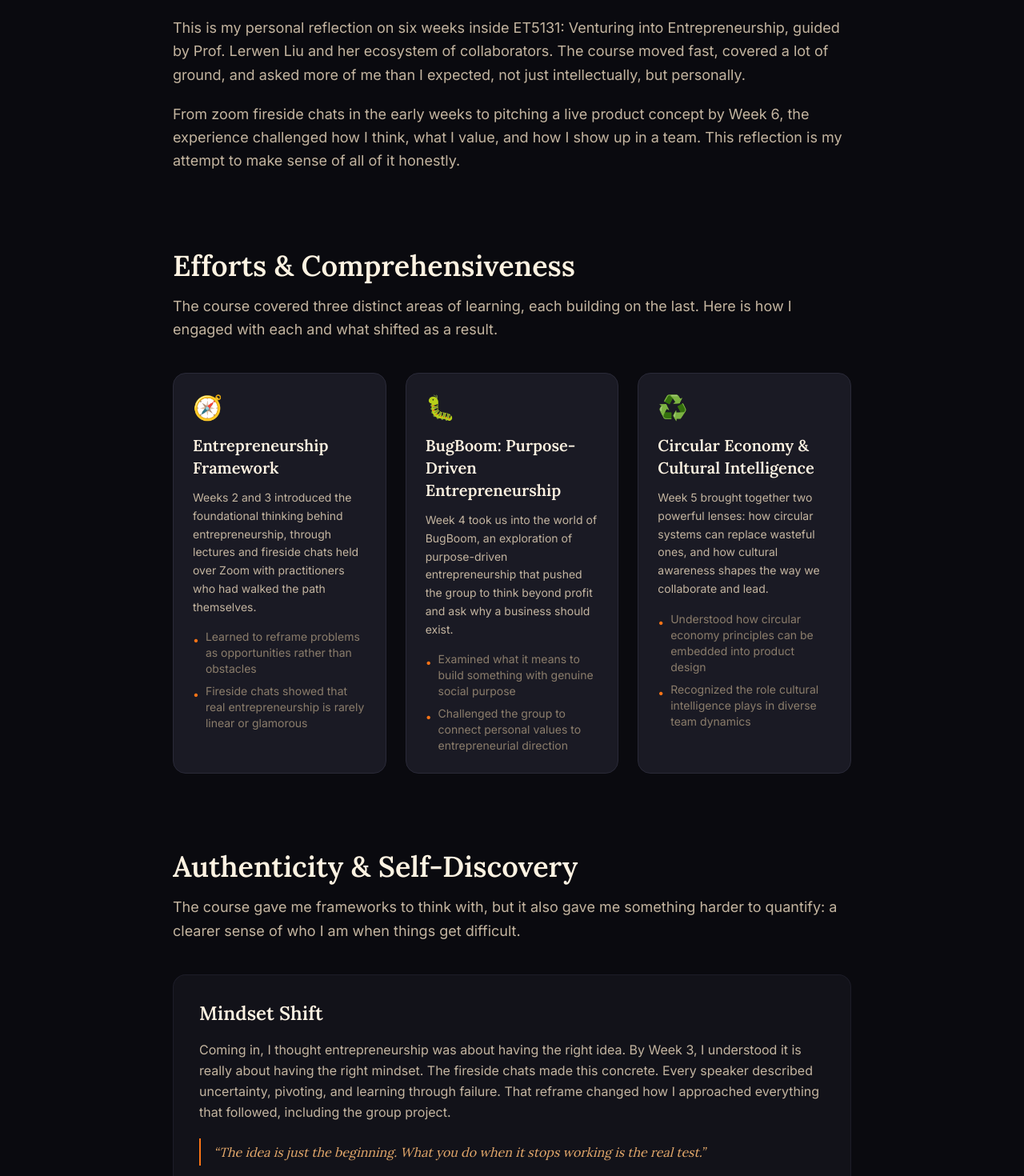
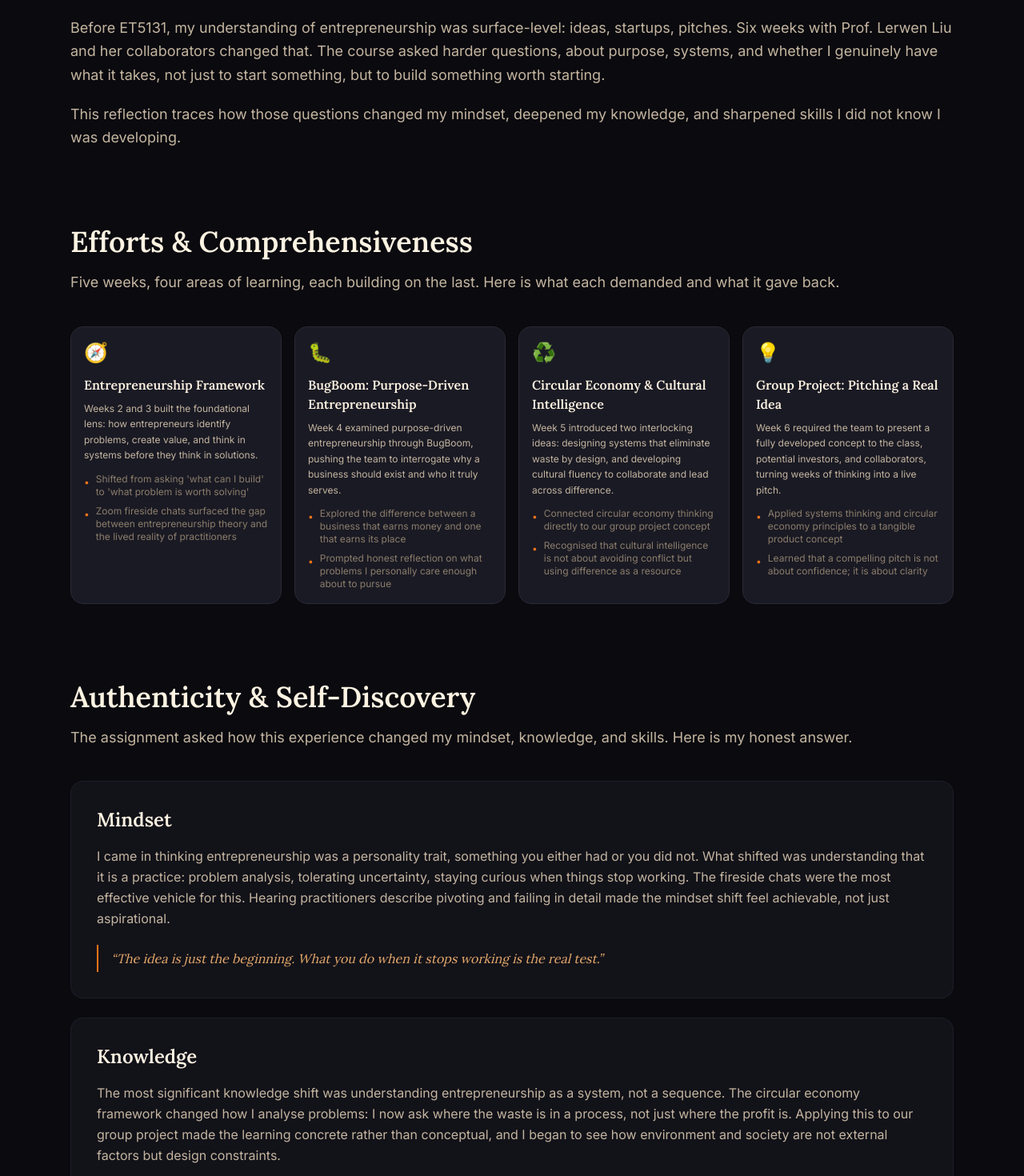
Before and after one commit to hydrolink/ET5131Reflection, a Next.js app: page / in a window 1280 px wide. Shown: the part 900-2370 px from the top of the page at 80% size. Built offline with nearby package versions, Linux system fonts and the light colour scheme.

Commit message:
refactor: enhance reflections content for clarity and depth; update layout in EffortsSection and TimelineSection

```diff
--- a/content/reflections.ts
+++ b/content/reflections.ts
@@ -65,45 +65,55 @@ export const siteContent: SiteContent = {
   about: {
     heading: "About This Reflection",
     paragraphs: [
-      "This is my personal reflection on six weeks inside ET5131: Venturing into Entrepreneurship, guided by Prof. Lerwen Liu and her ecosystem of collaborators. The course moved fast, covered a lot of ground, and asked more of me than I expected, not just intellectually, but personally.",
+      "Before ET5131, my understanding of entrepreneurship was surface-level: ideas, startups, pitches. Six weeks with Prof. Lerwen Liu and her collaborators changed that. The course asked harder questions, about purpose, systems, and whether I genuinely have what it takes, not just to start something, but to build something worth starting.",
 
-      "From zoom fireside chats in the early weeks to pitching a live product concept by Week 6, the experience challenged how I think, what I value, and how I show up in a team. This reflection is my attempt to make sense of all of it honestly.",
+      "This reflection traces how those questions changed my mindset, deepened my knowledge, and sharpened skills I did not know I was developing.",
     ],
   },
 
   efforts: {
     heading: "Efforts & Comprehensiveness",
     intro:
-      "The course covered three distinct areas of learning, each building on the last. Here is how I engaged with each and what shifted as a result.",
+      "Five weeks, four areas of learning, each building on the last. Here is what each demanded and what it gave back.",
     lectures: [
       {
         title: "Entrepreneurship Framework",
         icon: "\uD83E\uDDED", // compass
         summary:
-          "Weeks 2 and 3 introduced the foundational thinking behind entrepreneurship, through lectures and fireside chats held over Zoom with practitioners who had walked the path themselves.",
+          "Weeks 2 and 3 built the foundational lens: how entrepreneurs identify problems, create value, and think in systems before they think in solutions.",
         reflectionPoints: [
-          "Learned to reframe problems as opportunities rather than obstacles",
-          "Fireside chats showed that real entrepreneurship is rarely linear or glamorous",
+          "Shifted from asking 'what can I build' to 'what problem is worth solving'",
+          "Zoom fireside chats surfaced the gap between entrepreneurship theory and the lived reality of practitioners",
         ],
       },
       {
         title: "BugBoom: Purpose-Driven Entrepreneurship",
         icon: "\uD83D\uDC1B", // bug
         summary:
-          "Week 4 took us into the world of BugBoom, an exploration of purpose-driven entrepreneurship that pushed the group to think beyond profit and ask why a business should exist.",
+          "Week 4 examined purpose-driven entrepreneurship through BugBoom, pushing the team to interrogate why a business should exist and who it truly serves.",
         reflectionPoints: [
-          "Examined what it means to build something with genuine social purpose",
-          "Challenged the group to connect personal values to entrepreneurial direction",
+          "Explored the difference between a business that earns money and one that earns its place",
+          "Prompted honest reflection on what problems I personally care enough about to pursue",
         ],
       },
       {
         title: "Circular Economy & Cultural Intelligence",
         icon: "\u267B\uFE0F", // recycle
         summary:
-          "Week 5 brought together two powerful lenses: how circular systems can replace wasteful ones, and how cultural awareness shapes the way we collaborate and lead.",
+          "Week 5 introduced two interlocking ideas: designing systems that eliminate waste by design, and developing cultural fluency to collaborate and lead across difference.",
         reflectionPoints: [
-          "Understood how circular economy principles can be embedded into product design",
-          "Recognized the role cultural intelligence plays in diverse team dynamics",
+          "Connected circular economy thinking directly to our group project concept",
+          "Recognised that cultural intelligence is not about avoiding conflict but using difference as a resource",
+        ],
+      },
+      {
+        title: "Group Project: Pitching a Real Idea",
+        icon: "\uD83D\uDCA1", // lightbulb
+        summary:
+          "Week 6 required the team to present a fully developed concept to the class, potential investors, and collaborators, turning weeks of thinking into a live pitch.",
+        reflectionPoints: [
+          "Applied systems thinking and circular economy principles to a tangible product concept",
+          "Learned that a compelling pitch is not about confidence; it is about clarity",
         ],
       },
     ],
@@ -112,24 +122,24 @@ export const siteContent: SiteContent = {
   authenticity: {
     heading: "Authenticity & Self-Discovery",
     intro:
-      "The course gave me frameworks to think with, but it also gave me something harder to quantify: a clearer sense of who I am when things get difficult.",
+      "The assignment asked how this experience changed my mindset, knowledge, and skills. Here is my honest answer.",
     reflections: [
       {
-        title: "Mindset Shift",
+        title: "Mindset",
         content:
-          "Coming in, I thought entrepreneurship was about having the right idea. By Week 3, I understood it is really about having the right mindset. The fireside chats made this concrete. Every speaker described uncertainty, pivoting, and learning through failure. That reframe changed how I approached everything that followed, including the group project.",
+          "I came in thinking entrepreneurship was a personality trait, something you either had or you did not. What shifted was understanding that it is a practice: problem analysis, tolerating uncertainty, staying curious when things stop working. The fireside chats were the most effective vehicle for this. Hearing practitioners describe pivoting and failing in detail made the mindset shift feel achievable, not just aspirational.",
         quote:
           "The idea is just the beginning. What you do when it stops working is the real test.",
       },
       {
-        title: "Knowledge in Action",
+        title: "Knowledge",
         content:
-          "Working on a circular economy concept for our group project made the Week 5 content deeply practical. We were not just studying sustainability, we were trying to design around it. The process of moving from a classroom idea to something we could actually pitch sharpened my understanding of how knowledge needs to connect to real-world constraints to mean anything.",
+          "The most significant knowledge shift was understanding entrepreneurship as a system, not a sequence. The circular economy framework changed how I analyse problems: I now ask where the waste is in a process, not just where the profit is. Applying this to our group project made the learning concrete rather than conceptual, and I began to see how environment and society are not external factors but design constraints.",
       },
       {
-        title: "Skills Through Friction",
+        title: "Skills",
         content:
-          "The team had genuine disagreements and scheduling challenges throughout. Rather than seeing this as a failure of teamwork, I now see it as where the real skill-building happened. I learned to communicate more directly, listen more carefully, and hold my ground without closing off other perspectives. Those are skills no lecture could have given me.",
+          "This course built skills I did not expect to develop. Analytically, I learned to pressure-test ideas rather than defend them. In teamwork, our group faced genuine scheduling conflicts and disagreements about direction; working through them taught me to communicate with more directness and less ego. The pitch sharpened the skill of distilling complex thinking into something another person can quickly understand and act on.",
         quote:
           "Collaboration is not the absence of conflict. It is what you build through it.",
       },
@@ -139,13 +149,13 @@ export const siteContent: SiteContent = {
   takeaways: {
     heading: "Key Takeaways",
     insights: [
-      "Entrepreneurial mindset is a daily practice, not a personality type.",
-      "Sustainability is most powerful when it is built into the product, not added on top.",
-      "Cultural intelligence determines how well a team thinks, not just how well it gets along.",
-      "The most valuable learning in this course came from the moments of friction and uncertainty.",
+      "An entrepreneurial mindset is built through practice, not possessed by personality.",
+      "System thinking means asking where the waste is, not just where the value is.",
+      "Cultural intelligence is a competitive advantage, especially in a diverse team.",
+      "The clearest measure of learning is whether you think differently than you did before.",
     ],
     closingParagraph:
-      "ET5131 reshaped how I think, what I know, and how I work with others. The six weeks were short but dense, and I leave with a clearer sense of the kind of entrepreneur I want to be: one who builds with purpose, leads with empathy, and stays curious when things get hard.",
+      "I came into ET5131 with assumptions about what entrepreneurship is. I leave with better questions, sharper instincts, and a more honest understanding of what I still need to develop. That feels like the right place to end a reflection.",
     closingQuote:
       "The fire does not ask where the smoke goes. It simply burns, and in burning, it lights the way.",
   },
@@ -157,31 +167,31 @@ export const siteContent: SiteContent = {
         date: "Week 2-3",
         title: "Frameworks & Fireside Chats",
         content:
-          "Introduced to the entrepreneurship framework through lectures and Zoom fireside chats with practitioners. The conversations grounded the theory in lived experience early on.",
+          "The Zoom fireside chats hit differently from the lectures. Hearing practitioners describe failure and course-correction made the theory feel lived-in, not theoretical.",
       },
       {
         date: "Week 4",
         title: "BugBoom: Finding Purpose",
         content:
-          "The BugBoom session pushed us to explore purpose-driven entrepreneurship, asking what problem we actually care about solving and why that matters beyond commercial gain.",
+          "This week raised the hardest question: what do I actually care about? Not what sounds good, but what I would genuinely commit to solving.",
       },
       {
         date: "Week 5",
         title: "Circular Economy & Cultural Intelligence",
         content:
-          "Two frameworks in one week: how to design out waste through circular thinking, and how cultural intelligence shapes the way we collaborate across difference.",
+          "Two frameworks, one insight: good design and good collaboration both require you to account for what you would normally ignore.",
       },
       {
         date: "Week 6",
         title: "The Pitch",
         content:
-          "Presented our group concept to the class, potential partners, and investors. Turning weeks of ideas into a live pitch was the most pressure-filled and rewarding moment of the course.",
+          "Standing up and presenting something we built from scratch was uncomfortable in the best way. Investor feedback sharpened how I communicate ideas under pressure.",
       },
       {
         date: "Week 9-10",
         title: "Proposal & Reflection",
         content:
-          "Submitted the group proposal and completed this individual reflection. Looking back, the journey covered more ground than I expected, both in the subject and in myself.",
+          "Writing this forced me to slow down and be honest about what actually changed, not just what I learned on paper.",
       },
     ],
   },
--- a/src/app/components/EffortsSection.tsx
+++ b/src/app/components/EffortsSection.tsx
@@ -13,7 +13,7 @@ export default function EffortsSection() {
         {intro}
       </p>
 
-      <div className="grid grid-cols-1 md:grid-cols-2 lg:grid-cols-3 gap-6">
+      <div className="grid grid-cols-1 sm:grid-cols-2 lg:grid-cols-4 gap-4">
         {lectures.map((lecture, i) => (
           <LectureCard key={i} lecture={lecture} />
         ))}
--- a/src/app/components/LectureCard.tsx
+++ b/src/app/components/LectureCard.tsx
@@ -6,17 +6,17 @@ interface LectureCardProps {
 
 export default function LectureCard({ lecture }: LectureCardProps) {
   return (
-    <article className="bg-night-800 rounded-2xl p-6 border border-night-700 hover:border-ember-500/30 transition-all duration-300 hover:shadow-[0_0_24px_rgba(249,115,22,0.08)]">
+    <article className="bg-night-800 rounded-2xl p-4 border border-night-700 hover:border-ember-500/30 transition-all duration-300 hover:shadow-[0_0_24px_rgba(249,115,22,0.08)]">
       {/* Icon */}
-      <div className="text-3xl mb-4">{lecture.icon}</div>
+      <div className="text-2xl mb-3">{lecture.icon}</div>
 
       {/* Title */}
-      <h3 className="font-heading text-xl font-semibold text-warmwhite mb-3">
+      <h3 className="font-heading text-base font-semibold text-warmwhite mb-2">
         {lecture.title}
       </h3>
 
       {/* Summary */}
-      <p className="text-warmgray text-sm leading-relaxed mb-4">
+      <p className="text-warmgray text-xs leading-relaxed mb-3">
         {lecture.summary}
       </p>
 
@@ -25,7 +25,7 @@ export default function LectureCard({ lecture }: LectureCardProps) {
         {lecture.reflectionPoints.map((point, i) => (
           <li
             key={i}
-            className="flex items-start gap-2 text-sm text-warmgray-dark"
+            className="flex items-start gap-2 text-xs text-warmgray-dark"
           >
             <span className="text-ember-500 mt-1 flex-shrink-0">&#x2022;</span>
             <span>{point}</span>
--- a/src/app/components/SectionWrapper.tsx
+++ b/src/app/components/SectionWrapper.tsx
@@ -6,12 +6,14 @@ interface SectionWrapperProps {
   id: string;
   children: React.ReactNode;
   className?: string;
+  maxWidth?: string;
 }
 
 export default function SectionWrapper({
   id,
   children,
   className = "",
+  maxWidth = "max-w-4xl",
 }: SectionWrapperProps) {
   const ref = useRef<HTMLElement>(null);
   const [isVisible, setIsVisible] = useState(false);
@@ -38,7 +40,7 @@ export default function SectionWrapper({
     <section
       ref={ref}
       id={id}
-      className={`py-12 px-6 max-w-4xl mx-auto transition-all duration-700 ${
+      className={`py-12 px-6 ${maxWidth} mx-auto transition-all duration-700 ${
         isVisible
           ? "opacity-100 translate-y-0"
           : "opacity-0 translate-y-6"
--- a/src/app/page.tsx
+++ b/src/app/page.tsx
@@ -15,23 +15,23 @@ export default function Home() {
       <main>
         <HeroSection />
 
-        <SectionWrapper id="about">
+        <SectionWrapper id="about" maxWidth="max-w-6xl">
           <AboutSection />
         </SectionWrapper>
 
-        <SectionWrapper id="efforts">
+        <SectionWrapper id="efforts" maxWidth="max-w-6xl">
           <EffortsSection />
         </SectionWrapper>
 
-        <SectionWrapper id="authenticity">
+        <SectionWrapper id="authenticity" maxWidth="max-w-6xl">
           <AuthenticitySection />
         </SectionWrapper>
 
-        <SectionWrapper id="takeaways">
+        <SectionWrapper id="takeaways" maxWidth="max-w-6xl">
           <TakeawaysSection />
         </SectionWrapper>
 
-        <SectionWrapper id="timeline">
+        <SectionWrapper id="timeline" maxWidth="max-w-6xl">
           <TimelineSection />
         </SectionWrapper>
       </main>
```
Also changed, not shown: src/app/components/TimelineSection.tsx (+33 -1 lines).
